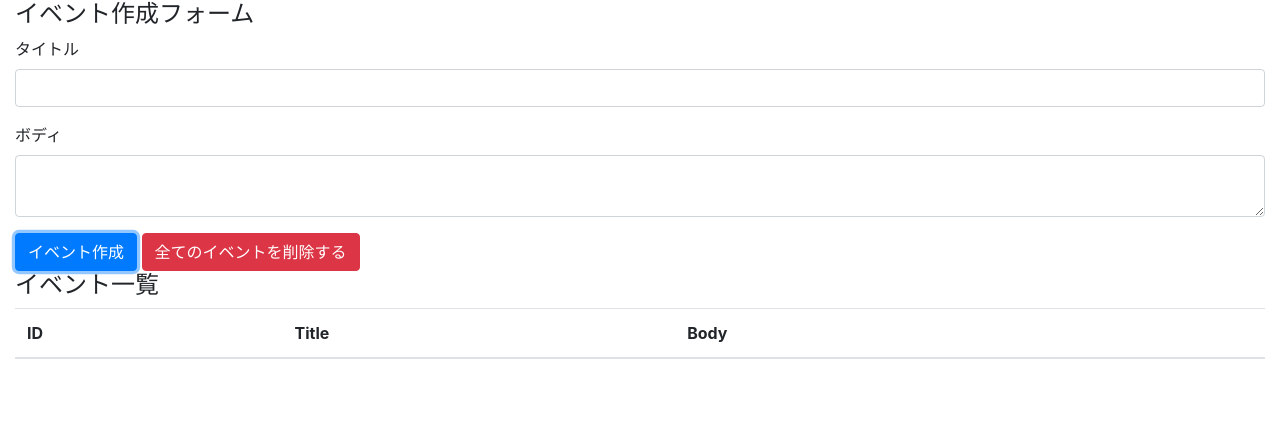
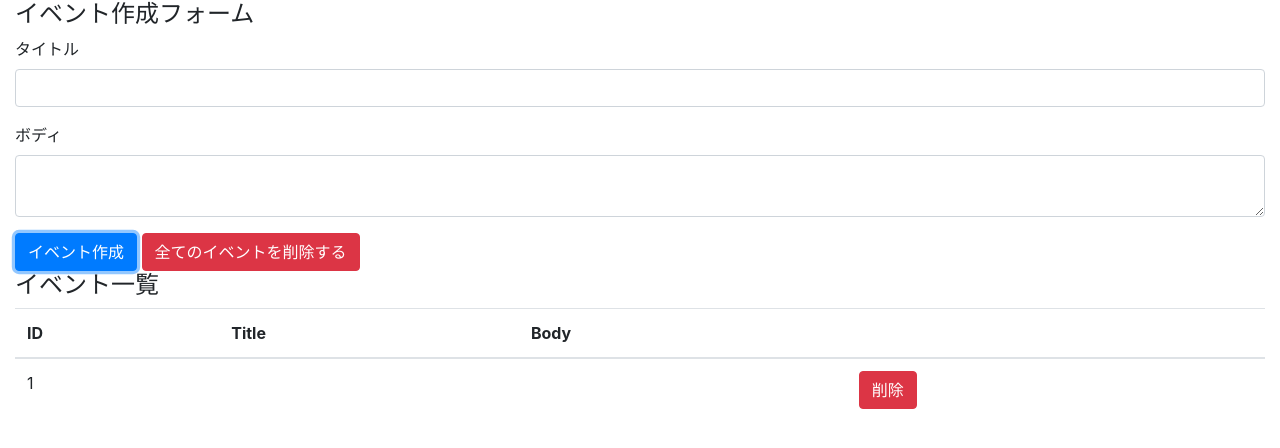
Before and after one commit to rattsl/hooks-redux, a React (Create React App) app: page / in a window 1280 px wide. Both pictures are taken after a click on the button "イベント作成". Shown: the top 448 px of the page. Built offline with nearby package versions, Linux system fonts and the light colour scheme.

Commit message:
display events and separete component

```diff
--- a/src/components/App.js
+++ b/src/components/App.js
@@ -1,7 +1,7 @@
 import React, { useReducer, useState } from 'react';
 import 'bootstrap/dist/css/bootstrap.min.css';
 import reducer from '../reducers';
-
+import Event from './Event';
 const App = () => {
   const [state, dispatch] = useReducer(reducer, []);
   const [title, setTitle] = useState('');
@@ -16,10 +16,10 @@
       title,
       body
     });
-    setBody('');
+    setTitle('');
     setBody('');
   };
-  console.log({ state });
+
   return (
     <div className="container-fluid">
       <h4>イベント作成フォーム</h4>
@@ -56,6 +56,11 @@
             <th></th>
           </tr>
         </thead>
+        <tbody>
+          {state.map((event, index) => (
+            <Event key={index} event={event} dispatch={dispatch} />
+          ))}
+        </tbody>
       </table>
     </div>
   );
--- /dev/null
+++ b/src/components/Event.js
@@ -0,0 +1,25 @@
+import React from 'react';
+
+const Event = ({ event, dispatch }) => {
+  const id = event.id;
+  const hundleClickDeleteButton = () => {
+    dispatch({
+      type: 'DELETE_EVENT',
+      id
+    });
+  };
+  return (
+    <tr>
+      <td>{id}</td>
+      <td>{event.title}</td>
+      <td>{event.body}</td>
+      <td>
+        <button className="btn btn-danger" onClick={hundleClickDeleteButton}>
+          削除
+        </button>
+      </td>
+    </tr>
+  );
+};
+
+export default Event;
--- a/src/reducers/index.js
+++ b/src/reducers/index.js
@@ -25,7 +25,8 @@
       const id = length === 0 ? 1 : state[length - 1].id + 1;
       return [...state, { id, ...event }];
     case 'DELETE_EVENT':
-      return state;
+      //要理解
+      return state.filter(event => event.id !== action.id);
     case 'DELETE_ALL_EVENT':
       return [];
     default:
```
